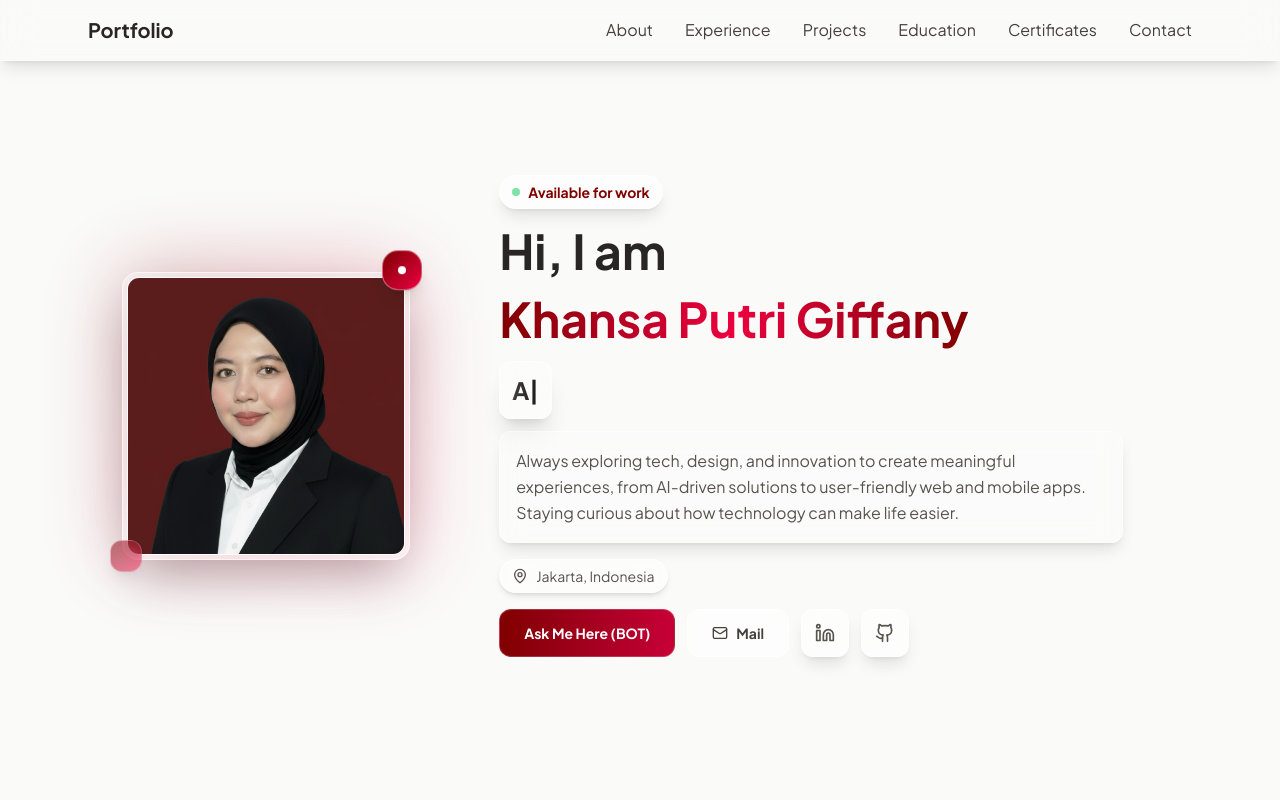
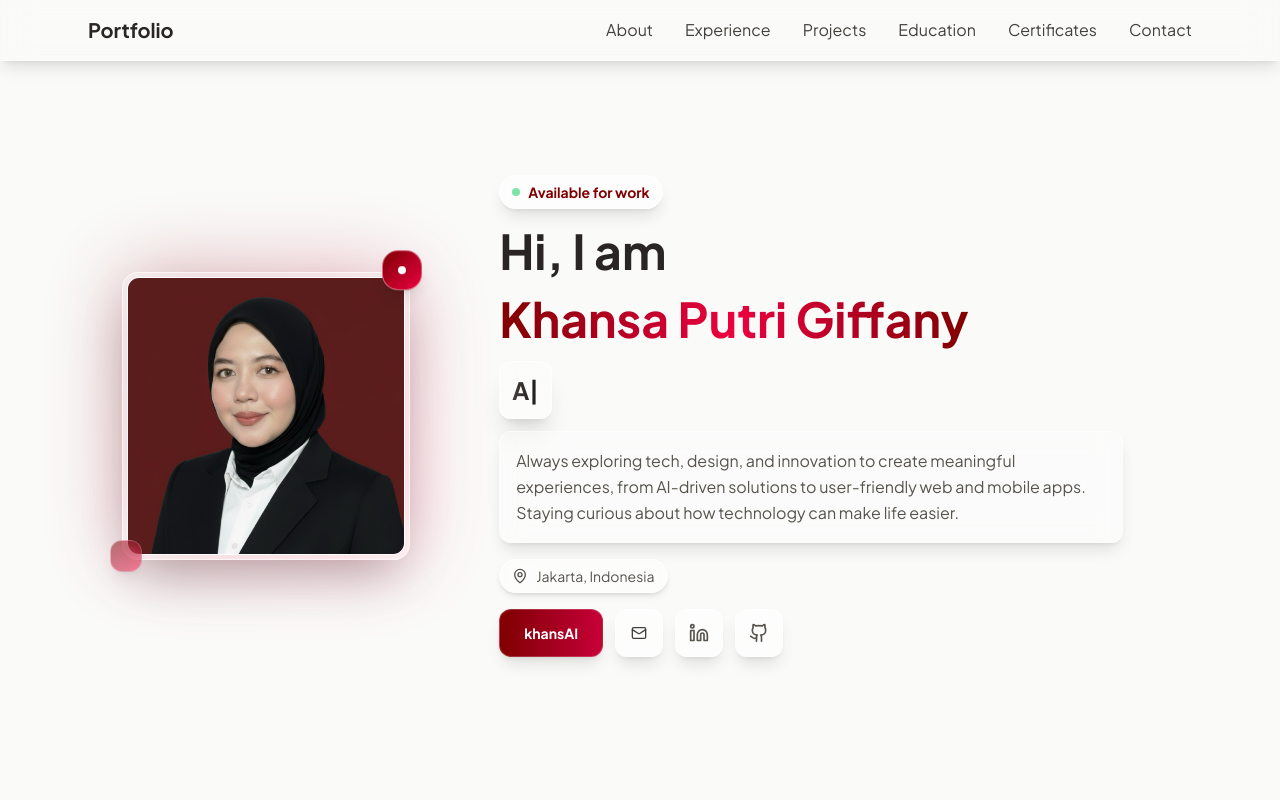
Before and after one commit to khansagiffany/portfolio-khansa, a Next.js app: page / in a window 1280 px wide. Shown: the top 800 px of the page. Built offline with nearby package versions, Linux system fonts and the light colour scheme.

Commit message:
implement glassmorphism

```diff
--- a/app/page.js
+++ b/app/page.js
@@ -309,23 +309,21 @@ const Portfolio = () => {
               </div>
 
               {/* CTA Buttons */}
-              <div className="flex flex-col sm:flex-row gap-3 sm:items-center">
+            <div className="flex flex-row flex-wrap items-center gap-3 justify-start sm:justify-start">
               <a
                 href={profile.resume}
-                className="flex items-center justify-center bg-gradient-to-r from-[#800000] to-rose-700 text-white px-6 h-12 rounded-xl font-bold transition-all duration-300 hover:shadow-2xl hover:shadow-[#800000]/50 hover:scale-105 overflow-hidden border border-white/20 text-sm"
+                className="flex items-center justify-center bg-gradient-to-r from-[#800000] to-rose-700 text-white px-6 h-12 rounded-xl font-bold transition-all duration-300 hover:shadow-2xl hover:shadow-[#800000]/50 hover:scale-105 overflow-hidden border border-white/20 text-sm shadow-lg"
               >
-                <span className="relative z-10">Ask Me Here (BOT)</span>
+                <span className="relative z-10">khansAI</span>
               </a>
 
               <button
                 onClick={() => scrollToSection('contact')}
-                className="flex items-center justify-center gap-2 bg-white/60 backdrop-blur-xl border border-white/80 text-stone-700 hover:text-[#800000] px-6 h-12 rounded-xl font-bold transition-all duration-300 hover:shadow-xl hover:scale-105 hover:bg-white/80 text-sm"
+                className="flex items-center justify-center gap-2 bg-white/60 backdrop-blur-xl border border-white/80 text-stone-700 hover:text-[#800000] w-12 h-12 rounded-xl font-bold transition-all duration-300 hover:shadow-xl hover:scale-105 hover:bg-white/80 text-sm shadow-lg"
               >
                 <Mail className="w-4 h-4" />
-                <span>Mail</span>
               </button>
 
-              {/* Social Links - sekarang sejajar dengan button lain */}
               <a href={profile.linkedin} className="flex items-center justify-center w-12 h-12 bg-white/60 backdrop-blur-xl rounded-xl shadow-lg hover:shadow-xl transition-all hover:scale-110 border border-white/60 group">
                 <Linkedin className="w-5 h-5 text-stone-600 group-hover:text-blue-600 transition-colors" />
               </a>
```
